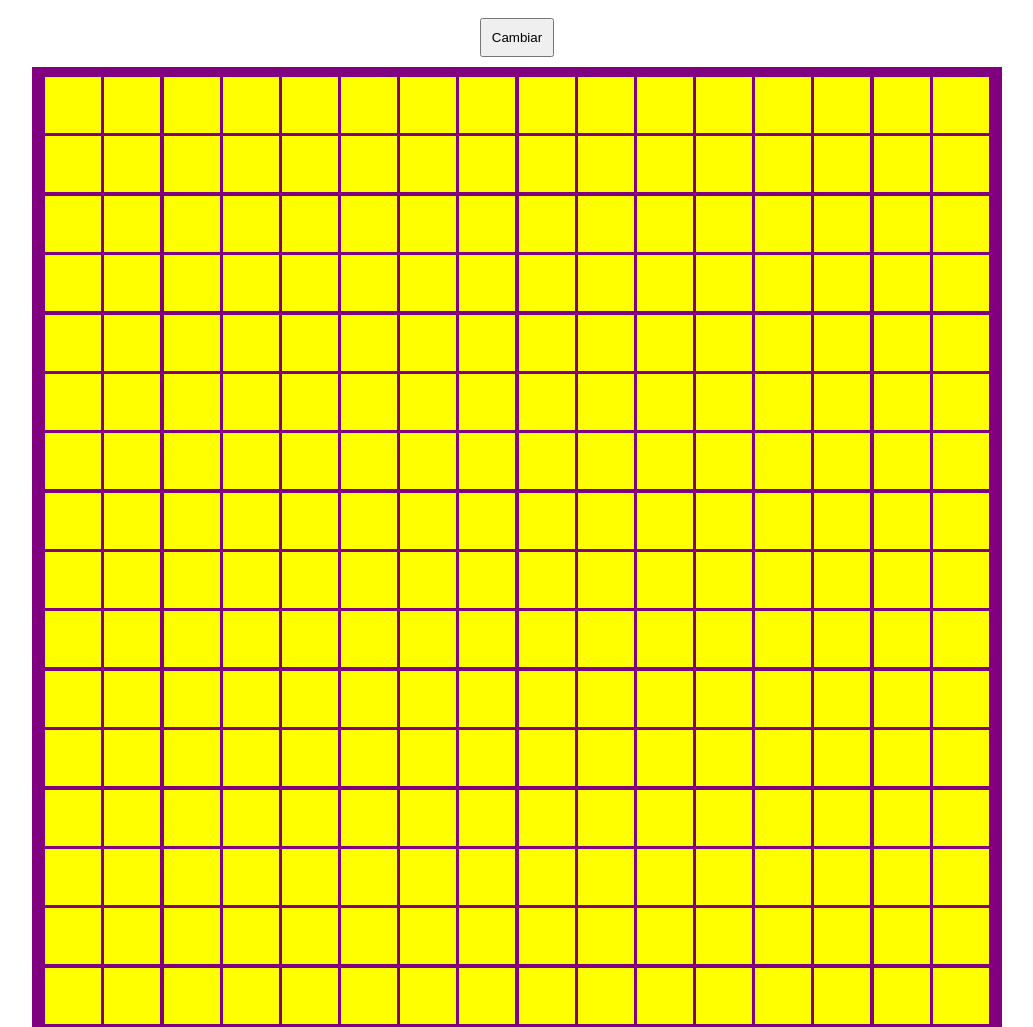
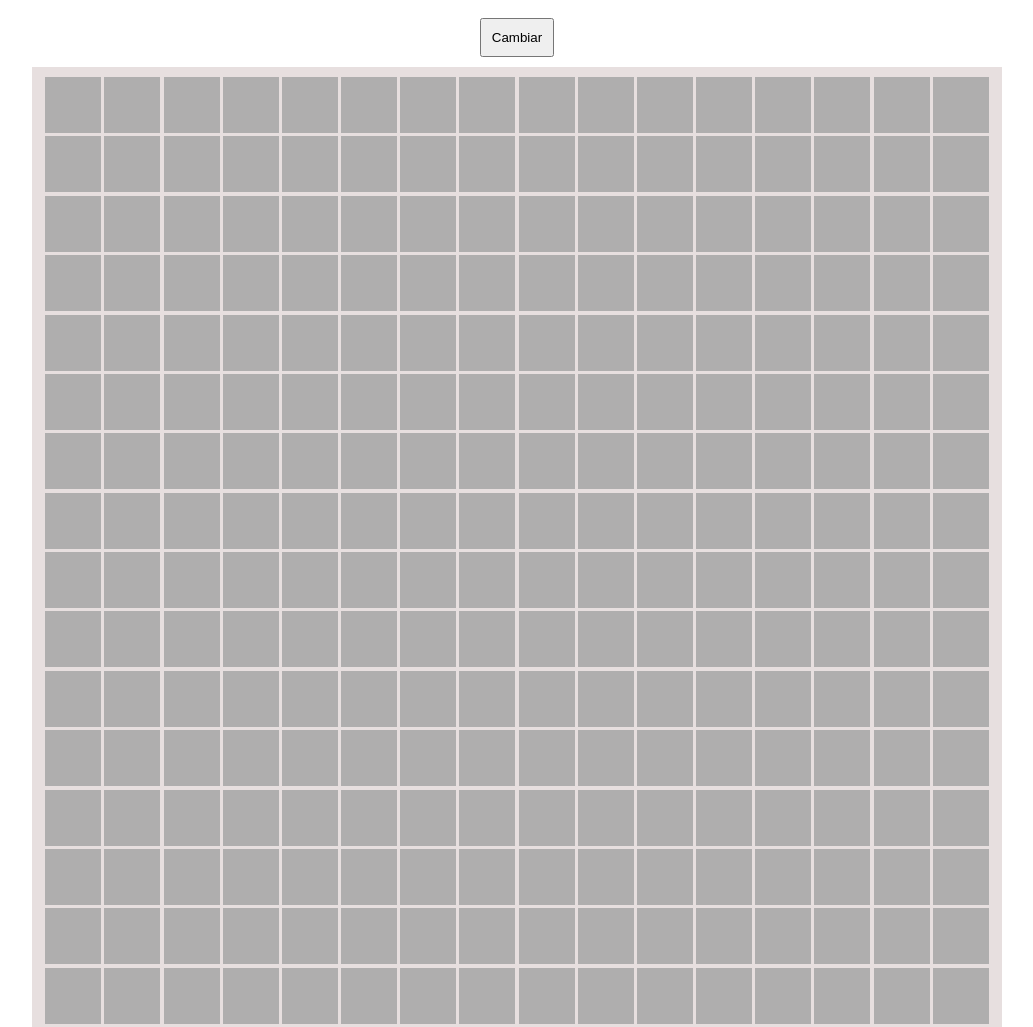
Before and after one commit to jesusfonser/etch-a-sketch, a plain HTML site: page index.html in a window 1280 px wide. Shown: the top 1027 px of the page, without its empty margins (123-1156 px from the left). Drawn offline with Linux system fonts and the light colour scheme.

Commit message:
Cambia color de contenedor y de cuadritos

```diff
--- a/style.css
+++ b/style.css
@@ -15,7 +15,7 @@ body{
     width: 950px;
     height: 950px;
     padding: 10px;
-    background-color: purple;
+    background-color: rgb(231, 223, 223);
     display: flex;
     flex-wrap: wrap;
     justify-content: space-evenly;
@@ -25,7 +25,7 @@ body{
 .cuadrito {
     width: 56px;
     height: 56px;
-    background-color: yellow;
+    background-color: rgb(175, 174, 174);
 }
 
 #cambiador{
```
